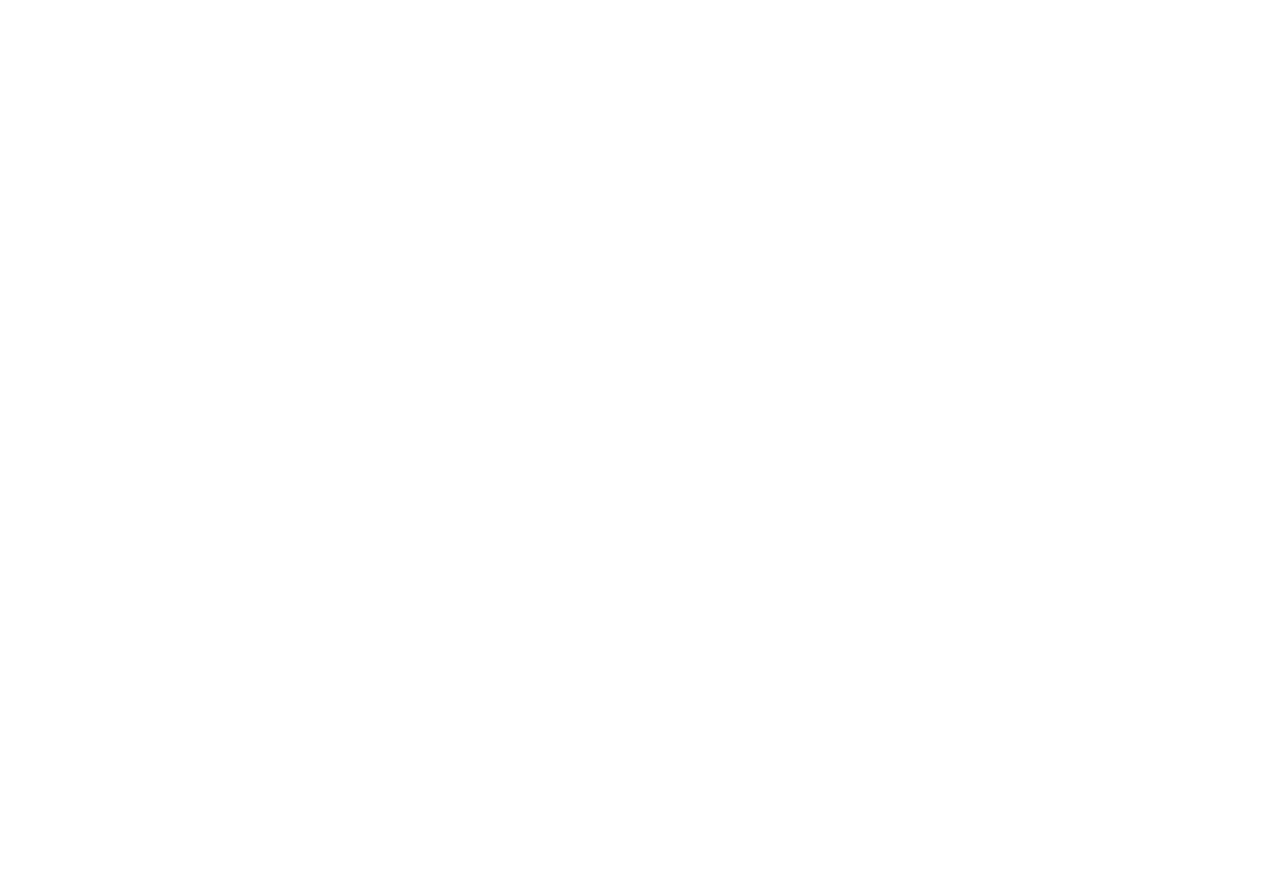
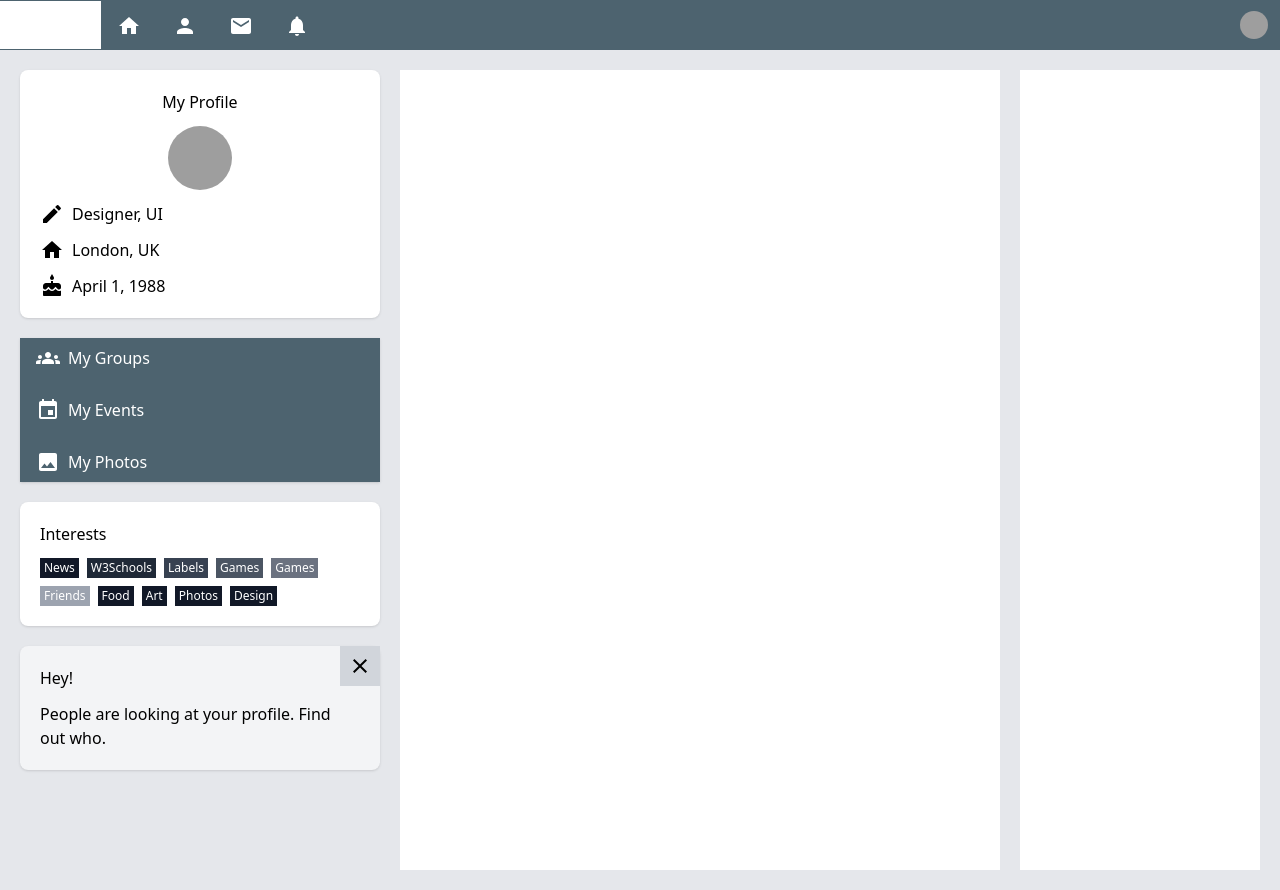
Before and after one commit to 1234529-hash/first-react-project, a React (Create React App) app: page /portfolio in a window 1280 px wide. Before the commit this address had no page. Before the commit the page ends 800 px from the top, so only its background shows below. Built offline with nearby package versions, Linux system fonts and the light colour scheme; grey boxes are pictures that could not be loaded.

Commit message:
myportfolio

```diff
--- /dev/null
+++ b/src/Components/MyPortfolio/Header/index.js
@@ -0,0 +1,36 @@
+import { Home, Mail, Notifications, Person } from "@mui/icons-material";
+import { Avatar } from "@mui/material";
+import React from "react";
+import { Link } from "react-router-dom";
+
+const Header = () => {
+  return (
+    <div className="flex justify-between items-center pr-3 bg-[#4d636f]">
+      <div className="flex  items-center">
+        <Link className="flex gap-2 hover:bg-white p-3">
+          <Home className="!text-white" /> <p className="!text-white">LOGO</p>
+        </Link>
+        <Link className="hover:bg-white py-3 px-4">
+          <Home className="!text-white" />
+        </Link>
+        <Link className="hover:bg-white py-3 px-4">
+          <Person className="!text-white" />
+        </Link>
+        <Link className="hover:bg-white py-3 px-4">
+          <Mail className="!text-white" />
+        </Link>
+        <Link className="hover:bg-white py-3 px-4">
+          <Notifications className="!text-white" />
+        </Link>
+      </div>
+      <div>
+        <Avatar
+          className="!h-7 !w-7"
+          src="https://www.w3schools.com/w3images/avatar2.png"
+        />
+      </div>
+    </div>
+  );
+};
+
+export default Header;
--- /dev/null
+++ b/src/Components/MyPortfolio/index.js
@@ -0,0 +1,95 @@
+import React from "react";
+import Header from "./Header";
+import { Avatar, ListItemButton } from "@mui/material";
+import {
+  Cake,
+  Close,
+  Edit,
+  Event,
+  Groups,
+  Home,
+  Image,
+} from "@mui/icons-material";
+
+const MyPortfolio = () => {
+  return (
+    <>
+      <Header />
+      <div className="flex lg:flex-row flex-col p-5 bg-gray-200 gap-5">
+        <div className="lg:w-[30%] flex flex-col gap-5">
+          <div className="flex flex-col bg-white rounded-lg shadow gap-3 p-5">
+            <div className="flex flex-col gap-3 items-center justify-center">
+              <p>My Profile</p>
+              <Avatar
+                src="https://www.w3schools.com/w3images/avatar3.png"
+                className="!h-16 !w-16"
+              />
+            </div>
+
+            <span className="flex gap-2">
+              <Edit /> <span>Designer, UI</span>
+            </span>
+            <span className="flex gap-2">
+              <Home /> <span>London, UK</span>
+            </span>
+            <span className="flex gap-2">
+              <Cake /> <span>April 1, 1988</span>
+            </span>
+          </div>
+          <div className="flex flex-col bg-[#4d636f] !text-white shadow gap-3">
+            <ListItemButton className="flex gap-2">
+              <Groups /> <span>My Groups</span>
+            </ListItemButton>
+            <ListItemButton className="flex gap-2">
+              <Event /> <span>My Events</span>
+            </ListItemButton>
+            <ListItemButton className="flex gap-2">
+              <Image /> <span>My Photos</span>
+            </ListItemButton>
+          </div>
+          <div className="flex flex-col bg-white rounded-lg shadow gap-3 p-5">
+            <p>Interests</p>
+
+            <div className="flex gap-2 flex-wrap">
+              <p className="bg-gray-900 text-white px-1 py-0.5 text-xs">News</p>
+              <p className="bg-gray-800 text-white px-1 py-0.5 text-xs">
+                W3Schools
+              </p>
+              <p className="bg-gray-700 text-white px-1 py-0.5 text-xs">
+                Labels
+              </p>
+              <p className="bg-gray-600 text-white px-1 py-0.5 text-xs">
+                Games
+              </p>
+              <p className="bg-gray-500 text-white px-1 py-0.5 text-xs">
+                Games
+              </p>
+              <p className="bg-gray-400 text-white px-1 py-0.5 text-xs">
+                Friends
+              </p>
+              <p className="bg-gray-900 text-white px-1 py-0.5 text-xs">Food</p>
+              <p className="bg-gray-900 text-white px-1 py-0.5 text-xs">Art</p>
+              <p className="bg-gray-900 text-white px-1 py-0.5 text-xs">
+                Photos
+              </p>
+              <p className="bg-gray-900 text-white px-1 py-0.5 text-xs">
+                Design
+              </p>
+            </div>
+          </div>
+          <div className="flex flex-col bg-gray-100 rounded-lg shadow relative gap-3 p-5">
+            <div className="flex absolute size-10 top-0 right-0 justify-center bg-gray-300 items-center">
+              <Close />
+            </div>
+            <p>Hey!</p>
+            <p>People are looking at your profile. Find out who.</p>
+          </div>
+        </div>
+        <div className="lg:w-1/2 bg-white min-h-screen"></div>
+        <div className="lg:w-[20%] bg-white min-h-screen"></div>
+      </div>
+    </>
+  );
+};
+
+export default MyPortfolio;
--- a/src/Routes/index.js
+++ b/src/Routes/index.js
@@ -5,6 +5,7 @@
 import ImageGallery from "../Components/ImageGallery";
 import LightBulb from "../Components/LightBulb";
 import MUiComponents from "../Components/MUiComonents";
+import MyPortfolio from "../Components/MyPortfolio";
 import Props2 from "../Components/Porps2";
 import Products from "../Components/Products";
 import Props from "../Components/Props";
@@ -102,4 +103,9 @@
     path: "/light",
     component: LightBulb,
   },
+  {
+    id: 18,
+    path: "/portfolio",
+    component: MyPortfolio,
+  },
 ];
```
